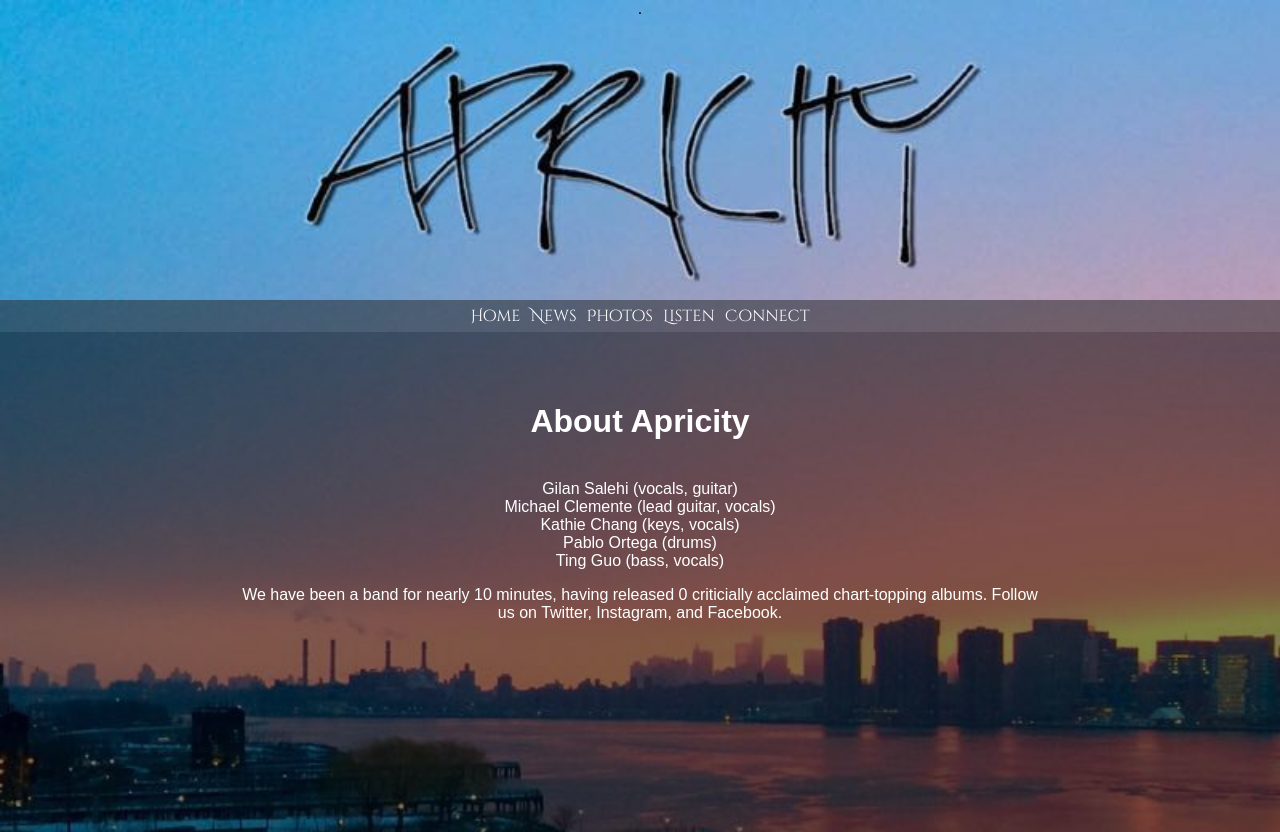
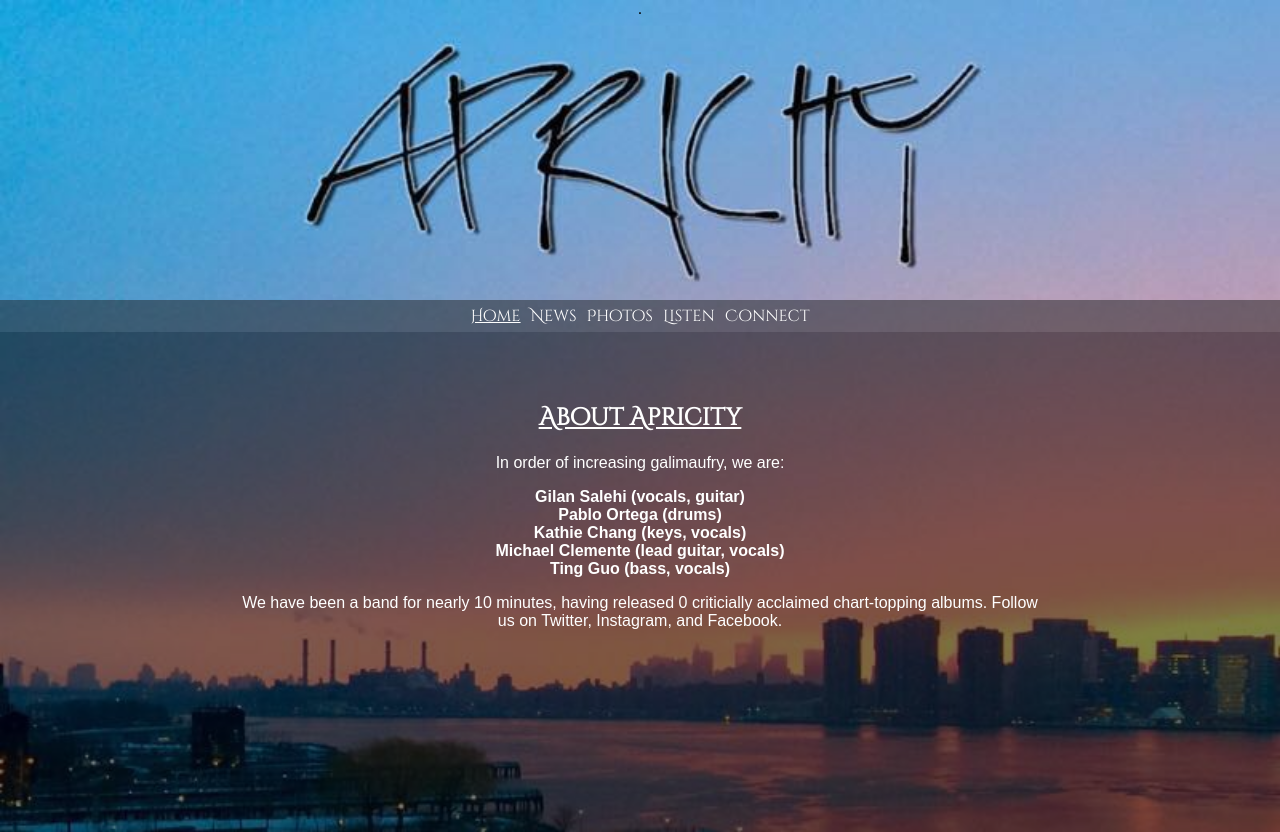
Before and after one commit to gilansalehi/apricity-nyc, a React (Create React App) app: page / in a window 1280 px wide. Built offline with nearby package versions, Linux system fonts and the light colour scheme.

Commit message:
Randomize list of band members, include funny adjectives

```diff
--- a/src/App.js
+++ b/src/App.js
@@ -13,7 +13,7 @@ class App extends Component {
     super(props);
 
     this.state = {
-      active: 'home',
+      active: 'Home',
     };
   }
 
@@ -35,8 +35,9 @@ class App extends Component {
     const { active } = this.state;
 
     const tabs = ['Home', 'News', 'Photos', 'Listen', 'Connect'].map((t, i) => {
+      const style = { textDecoration: t === active ? 'underline' : 'none' };
       return (
-        <li key={i} className='nav-li hover-hands' onClick={e => this.setTab(t)}>
+        <li key={i} style={style} className='nav-li hover-hands' onClick={e => this.setTab(t)}>
           { t }
         </li>
       )
--- a/src/components/connectTab.js
+++ b/src/components/connectTab.js
@@ -6,10 +6,7 @@ export default class Connect extends Component {
       <div>
         <p>Be sure to like and follow!</p>
         <ul>
-          <li><a href='https://www.youtube.com/channel/UC4e2VE5E5f7HSoZ1DrZ68cA'>
-            <div className='YouTubeLogo logo'></div>
-            <div>Youtube</div>
-          </a></li>
+          <li><a href='https://www.youtube.com/channel/UC4e2VE5E5f7HSoZ1DrZ68cA'>YouTube</a></li>
           <li><a href='https://www.twitter.com/apricitynewyork'>Twitter</a></li>
           <li><a href='https://www.instagram.com/apricity_music/'>Instagram</a></li>
           <li><a href='https://www.facebook.com/ApricityMusic/'>Facebook</a></li>
--- a/src/components/homeTab.js
+++ b/src/components/homeTab.js
@@ -2,15 +2,25 @@ import React, {Component} from 'react';
 
 export default class Home extends Component {
   render() {
+    const shuffle = () => .5 - Math.random();
+    const list = [
+      'Gilan Salehi (vocals, guitar)',
+      'Michael Clemente (lead guitar, vocals)',
+      'Kathie Chang (keys, vocals)',
+      'Pablo Ortega (drums)',
+      'Ting Guo (bass, vocals)',
+    ].sort(shuffle).map((k, i) => <li key={i}>{ k }</li>);
+
+    const adjective = ['salubrity', 'redolence', 'galimaufry', 'cromulence'].sort(shuffle)[0];
+
     return (
       <div>
-        <h1>About Apricity</h1><br />
-        <ul>
-          <li>Gilan Salehi (vocals, guitar)</li>
-          <li>Michael Clemente (lead guitar, vocals)</li>
-          <li>Kathie Chang (keys, vocals)</li>
-          <li>Pablo Ortega (drums)</li>
-          <li>Ting Guo (bass, vocals)</li>
+        <h2 style={{fontFamily:'"Cinzel Decorative", cursive', textDecoration: 'underline'}}>
+          About Apricity
+        </h2>
+        <p>In order of increasing {adjective}, we are:</p>
+        <ul style={{fontWeight:'bold'}}>
+          { list }
         </ul>
         <p>
           We have been a band for nearly 10 minutes, having released 0 criticially acclaimed
--- a/src/components/newsTab.js
+++ b/src/components/newsTab.js
@@ -3,10 +3,11 @@ import React, {Component} from 'react';
 export default class News extends Component {
   render() {
     return (
-      <div>
+      <div style={{border:'1px solid #ccc', padding: '10px 20px'}}>
+        <p style={{color:'lightgray', textAlign:'right'}}>Saturday, April 29, 2017</p>
         <p>Hey Friends!</p>
         <p>
-          Apricity is performing at Smash studios at 9pm on Saturday, May 13th.
+          Apricity is performing at Smash Studios at 9pm on Saturday, May 13th.
         </p>
       </div>
     );
--- a/src/components/photosTab.js
+++ b/src/components/photosTab.js
@@ -4,7 +4,7 @@ export default class Photos extends Component {
   render() {
     return (
       <div>
-        Photo Coming soon!
+        Photos Coming soon!
       </div>
     );
   }
```
